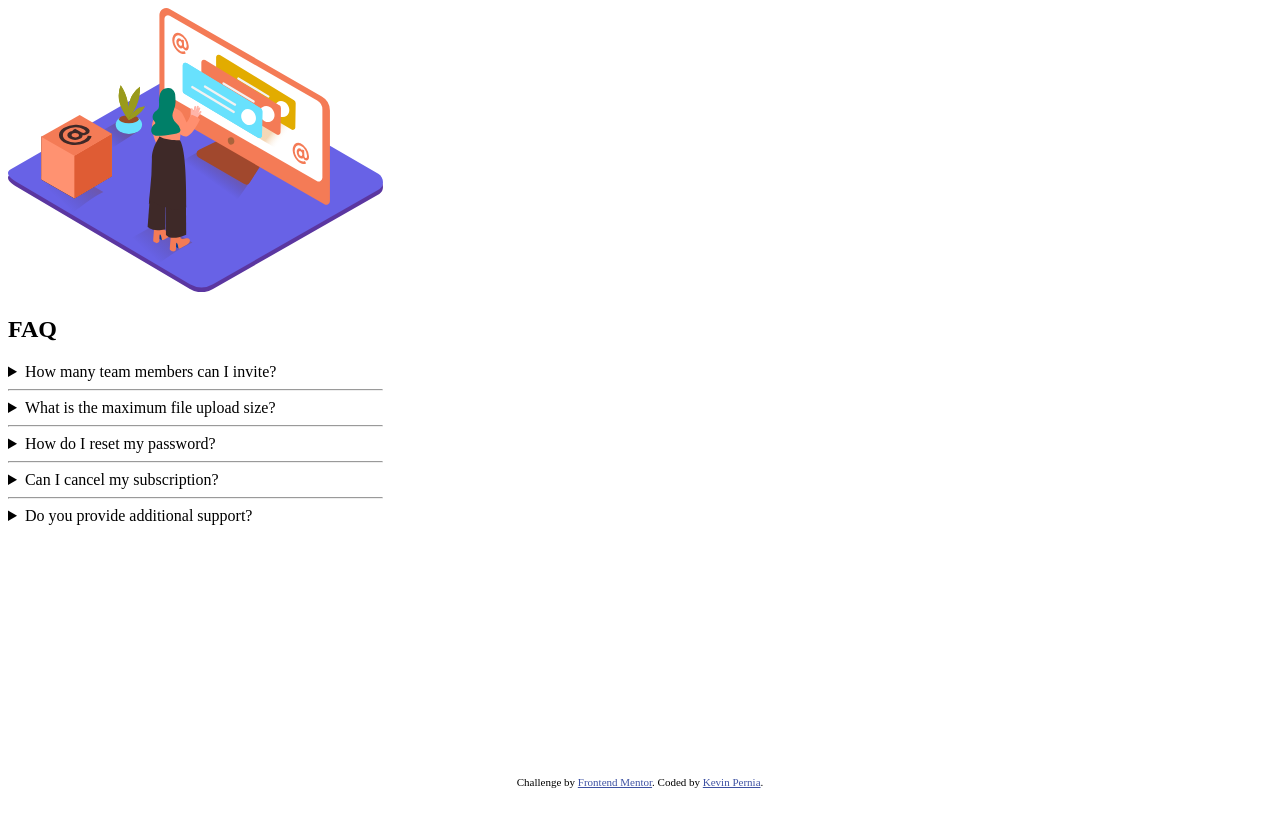
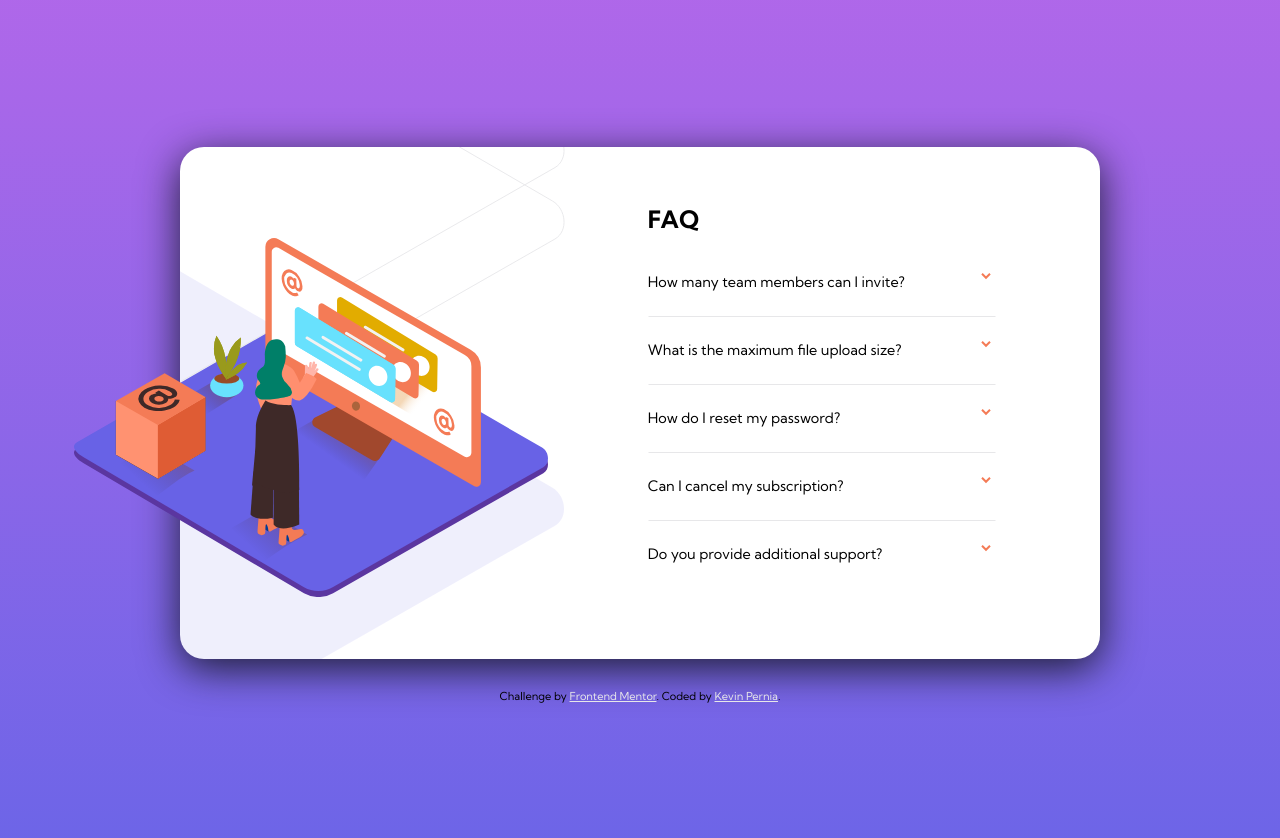
Before and after one commit to kevin3080/FAQAccordion-Card.github.io, a plain HTML site: page index.html in a window 1280 px wide. Before the commit the page ends 800 px from the top, so only its background shows below. Drawn offline with Linux system fonts and the light colour scheme.

Commit message:
terminando estilos mobile

```diff
--- a/index.html
+++ b/index.html
@@ -19,7 +19,7 @@
       <h1 class="main-container__s2__title">FAQ</h1>
       <details class="main-container__s2__details">
         <summary class="main-container__s2__details__summary">
-          How many team members can I invite?
+          How many team members can I invite? <img class="main-container__s2__details__arrow" src="./images/icon-arrow-down.svg" alt="arrow down">
         </summary>
         <p class="main-container__s2__details__paragraph">  You can invite up to 2 additional users on the Free plan. There is no limit on
           team members for the Premium plan.</p>
@@ -27,7 +27,7 @@
       <hr class="main-container__s2__line">
       <details class="main-container__s2__details">
         <summary class="main-container__s2__details__summary">
-          What is the maximum file upload size?
+          What is the maximum file upload size? <img class="main-container__s2__details__arrow" src="./images/icon-arrow-down.svg" alt="arrow down">
         </summary>
         <p class="main-container__s2__details__paragraph">
           No more than 2GB. All files in your account must fit your allotted storage space.
@@ -36,7 +36,7 @@
       <hr class="main-container__s2__line">
       <details class="main-container__s2__details">
         <summary class="main-container__s2__details__summary">
-          How do I reset my password?
+          How do I reset my password? <img class="main-container__s2__details__arrow" src="./images/icon-arrow-down.svg" alt="arrow down">
         </summary>
         <p class="main-container__s2__details__paragraph">
           Click “Forgot password” from the login page or “Change password” from your profile page.
@@ -46,7 +46,7 @@
       <hr class="main-container__s2__line">
       <details class="main-container__s2__details">
         <summary class="main-container__s2__details__summary">
-          Can I cancel my subscription?
+          Can I cancel my subscription? <img class="main-container__s2__details__arrow" src="./images/icon-arrow-down.svg" alt="arrow down">
         </summary>
         <p class="main-container__s2__details__paragraph">
           Yes! Send us a message and we’ll process your request no questions asked.
@@ -55,7 +55,7 @@
       <hr class="main-container__s2__line">
       <details class="main-container__s2__details">
         <summary class="main-container__s2__details__summary">
-          Do you provide additional support?
+          Do you provide additional support? <img class="main-container__s2__details__arrow" src="./images/icon-arrow-down.svg" alt="arrow down">
         </summary>
         <p class="main-container__s2__details__paragraph">
           Chat and email support is available 24/7. Phone lines are open during normal business hours.
--- a/styles.css
+++ b/styles.css
@@ -1,8 +1,94 @@
-main{
-    width: 375px;
-    height: 768px;
+@import url('https://fonts.googleapis.com/css2?family=Kumbh+Sans:wght@400;700&display=swap');
+*{
+    margin: 0;
+    padding: 0;
+    box-sizing: border-box;
+}
+:root{
+
+    --Very-dark-desaturated-blue: hsl(238, 29%, 16%);
+    --Soft-red: hsl(14, 88%, 65%);
+/* Background gradient: */
+
+    --Soft-violet: hsl(273, 75%, 66%);
+    --Soft-blue: hsl(240, 73%, 65%);
+/* #### Text */
+    --Very-dark-grayish-blue: hsl(237, 12%, 33%);
+    --Dark-grayish-blue: hsl(240, 6%, 50%);
+/* #### Dividers */
+    --Light-grayish-blue: hsl(240, 5%, 91%);
+    --white: #ffff
+
 }
 
+body{
+    font-family: 'Kumbh Sans', sans-serif;
+    background: linear-gradient(180deg, var(--Soft-violet), var(--Soft-blue));
+    height: 100vh;
+    font-size: 12px;
+}
+main{
+    background-color: var(--white);
+    width: 330px;
+    min-height: 540px;
+    margin: 147px auto 30px;
+    border-radius: 24px;
+    box-shadow: 0 10px 40px var(--Very-dark-desaturated-blue);
+    padding: 24px;
+}
+.main-container__s1__image{
+    display: block;
+    width: 240px;
+    margin: -130px auto 0;
+}
+.main-container__s1__image--shadow{
+    content: url(./images/bg-pattern-mobile.svg);
+    margin: -75px auto 0;
+    width: 240px;
+}
+.main-container__s2__title{
+    margin: 24px 0 30px;
+    font-size: 2em;
+    text-align: center;
+}
+.main-container__s2__details{
+    margin: 16px 0;
+    font-size: 1.2em;
+    position: relative;
+
+}
+.main-container__s2__details[open]{
+    font-weight: 700;
+}
+.main-container__s2__details[open] .main-container__s2__details__arrow{
+    transform: rotate(180deg);
+    transition: 300ms; /* animacion Para abrir*/
+}
+.main-container__s2__details__summary{
+    list-style: none; /*esconde la flecha por defecto del summary*/
+
+}
+.main-container__s2__details__summary:hover{
+    cursor: pointer;
+    color: var(--Soft-red);
+    font-weight: 700;
+}
+
+.main-container__s2__details__paragraph{
+    color: var(--Dark-grayish-blue);
+    font-weight: 400;
+    margin: 10px 0 ;
+}
+
+.main-container__s2__details__arrow{
+    position: absolute;
+    right: 5px;
+    transition: 300ms; /*amimacion para cerrar*/
+}
+.main-container__s2__line{
+    border-color: transparent;
+    border-bottom-color: var(--Light-grayish-blue);
+}
 
 .attribution {
     font-size: 11px;
@@ -10,5 +96,39 @@ main{
  }
 
 .attribution a {
-    color: hsl(228, 45%, 44%);
+    color: var(--Light-grayish-blue);
 }
+
+/*--------------------------------Desktop-----------------*/
+@media (min-width: 1044px){
+    main{
+        width: 920px;
+        min-height: 512px;
+        display: flex;
+        background-image: url("./images/bg-pattern-desktop.svg");
+        background-position-x: -535px;
+        background-position-y: -281px;
+        background-repeat: no-repeat;
+        background-size: 100%;
+    }
+    section{
+        width: 100%;
+    }
+    .main-container__s1__image{
+        width: 474px;
+        margin: 67px 0 0 -130px;
+    }
+    .main-container__s1__image--shadow{
+        content: ''; /*Esto oculta esta clase*/
+    }
+    .main-container__s2{
+        padding: 9px 80px 20px 40px;
+    }
+    .main-container__s2__title{
+        text-align: left;
+        margin-bottom: 39px;
+    }
+    .main-container__s2__details{
+        margin: 24px 0;
+    }
+}
```
